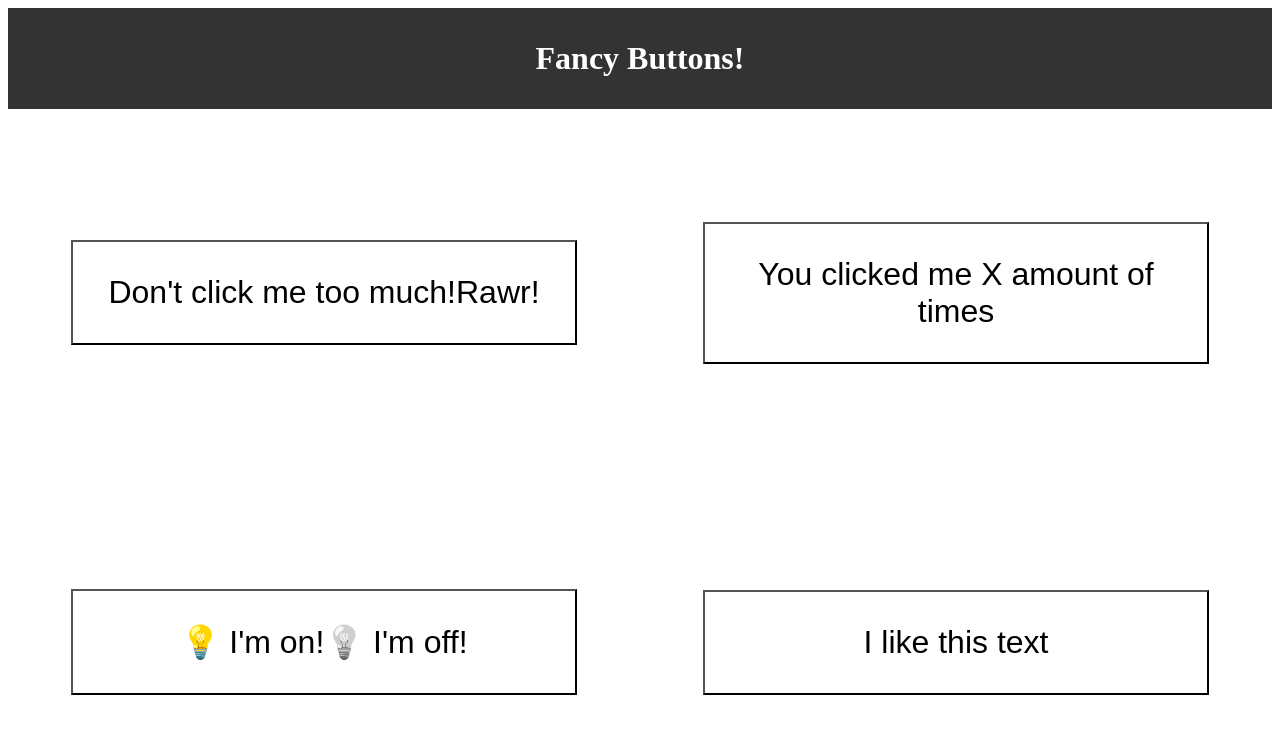
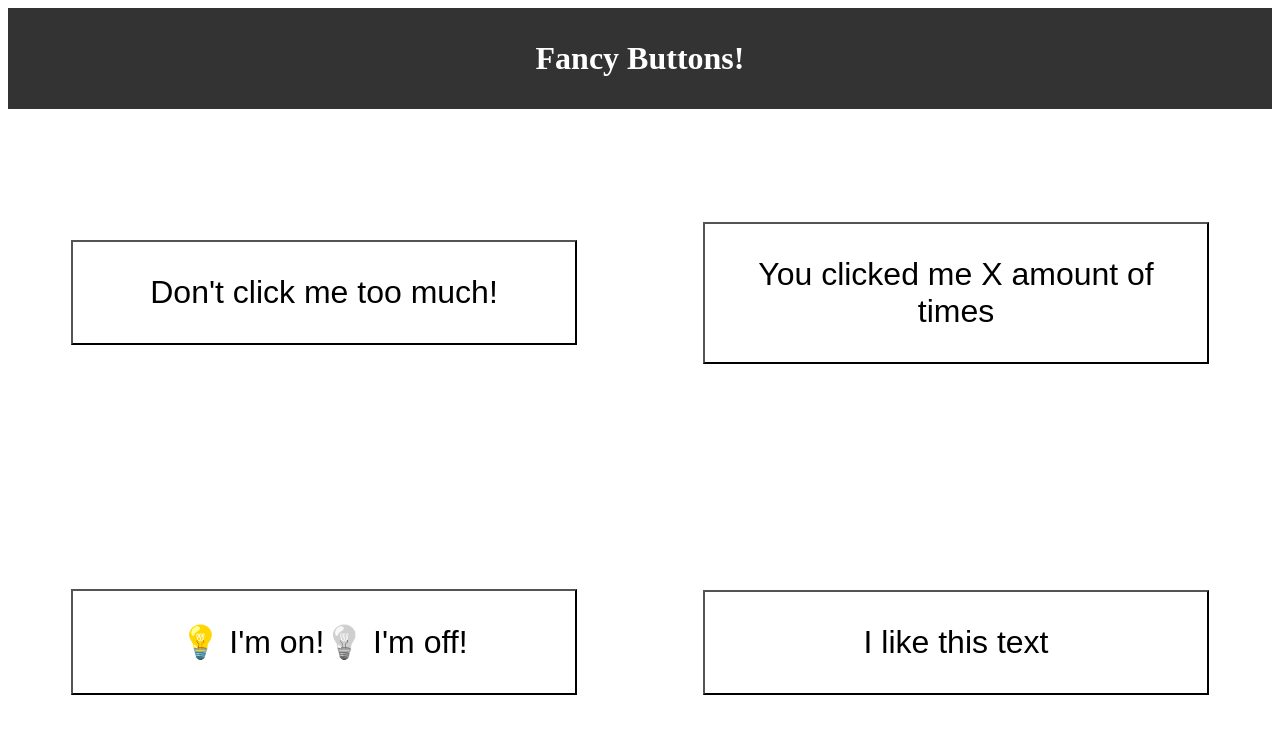
Before and after one commit to alisonharman/fancy-buttons, a React (Create React App) app: page / in a window 1280 px wide. Shown: the top 734 px of the page. Built offline with nearby package versions, Linux system fonts and the light colour scheme.

Commit message:
add conditional output style and text based on number of clicks

```diff
--- a/src/components/AngryButton.js
+++ b/src/components/AngryButton.js
@@ -1,10 +1,11 @@
-import React from 'react';
+import {useState} from 'react';
 
-function AngryButton () {
+function AngryButton(props) {
+  const [anger, setAnger] = useState(0);
   return (
-    <button className="AngryButton" >
-      <span> Don't click me too much!</span>
-      <span>Rawr!</span>
+    <button style={{ backgroundColor: `rgba(255,0,0,${anger})` }} className="AngryButton" >
+      {anger < 1 && <span> Don't click me too much!</span>}
+      {anger > 1 && <span>Rawr!</span>}
     </button>
   );
 }
```
